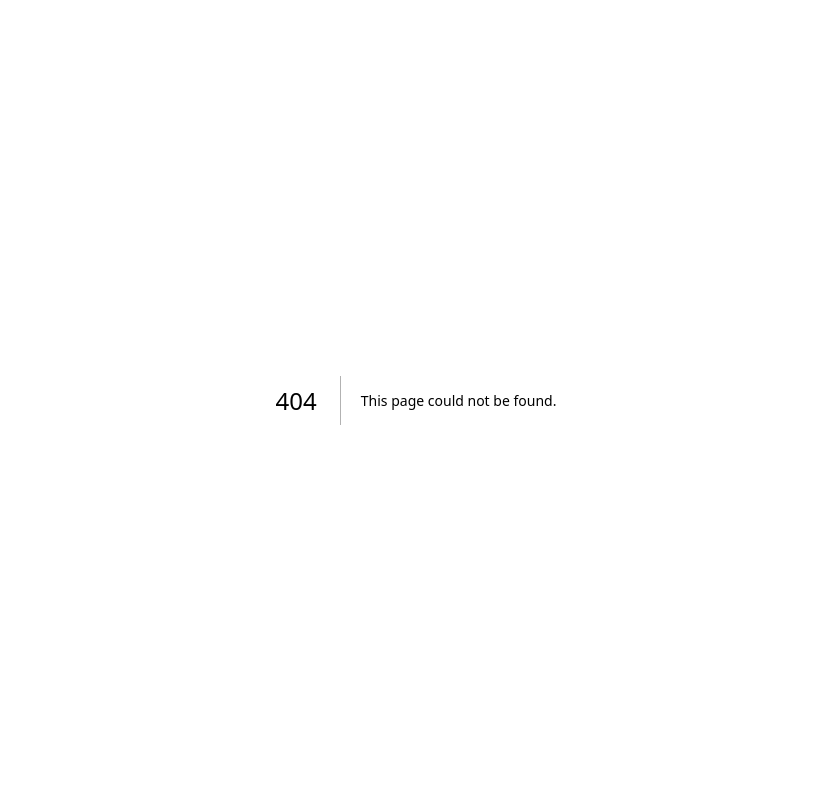
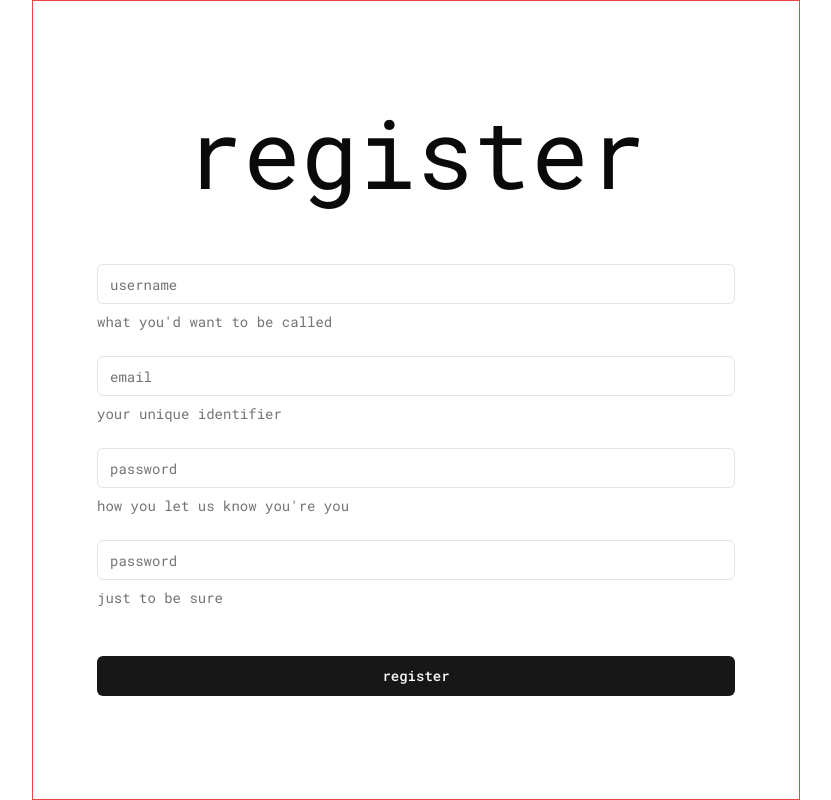
Before and after one commit to libmartinito/expense-tracker-frontend, a Next.js app: page /register in a window 1280 px wide. Before the commit this address had no page. Shown: the whole page, without its empty margins (224-1055 px from the left). Built offline with nearby package versions, Linux system fonts and the light colour scheme.

Commit message:
feat: add register page

```diff
--- /dev/null
+++ b/src/app/register/page.tsx
@@ -0,0 +1,128 @@
+"use client";
+
+import { Button } from "@/components/ui/button";
+import {
+  Form,
+  FormControl,
+  FormDescription,
+  FormField,
+  FormItem,
+  FormMessage,
+} from "@/components/ui/form";
+import { Input } from "@/components/ui/input";
+import { useForm } from "react-hook-form";
+import { z } from "zod";
+import { zodResolver } from "@hookform/resolvers/zod";
+
+const formSchema = z.object({
+  username: z.string().min(3).max(30),
+  email: z.string().email(),
+  password: z.string().min(3),
+  passwordConfirmation: z.string().min(3)
+}).refine((data) => data.password === data.passwordConfirmation, {
+  message: "Passwords don't match",
+  path: ["passwordConfirmation"]
+});
+
+export default function Login() {
+  const form = useForm<z.infer<typeof formSchema>>({
+    resolver: zodResolver(formSchema),
+    defaultValues: {
+      username: "",
+      email: "",
+      password: "",
+      passwordConfirmation: ""
+    },
+  });
+
+  function onSubmit(values: z.infer<typeof formSchema>) {
+    console.log(values);
+  }
+
+  return (
+    <div className="container mx-auto flex h-screen max-w-3xl flex-col border border-red-500 px-8 sm:px-16">
+      <div className="my-auto flex flex-col gap-16">
+        <div className="text-center text-6xl sm:text-8xl">register</div>
+
+        <Form {...form}>
+          <form
+            onSubmit={form.handleSubmit(onSubmit)}
+            className="flex flex-col gap-6"
+          >
+            <FormField
+              control={form.control}
+              name="username"
+              render={({ field }) => (
+                <FormItem>
+                  <FormControl>
+                    <Input placeholder="username" {...field} />
+                  </FormControl>
+
+                  <FormDescription>what you&apos;d want to be called</FormDescription>
+
+                  <FormMessage />
+                </FormItem>
+              )}
+            />
+
+            <FormField
+              control={form.control}
+              name="email"
+              render={({ field }) => (
+                <FormItem>
+                  <FormControl>
+                    <Input placeholder="email" {...field} />
+                  </FormControl>
+
+                  <FormDescription>your unique identifier</FormDescription>
+
+                  <FormMessage />
+                </FormItem>
+              )}
+            />
+
+            <FormField
+              control={form.control}
+              name="password"
+              render={({ field }) => (
+                <FormItem>
+                  <FormControl>
+                    <Input placeholder="password" {...field} />
+                  </FormControl>
+
+                  <FormDescription>
+                    how you let us know you&apos;re you
+                  </FormDescription>
+
+                  <FormMessage />
+                </FormItem>
+              )}
+            />
+
+            <FormField
+              control={form.control}
+              name="passwordConfirmation"
+              render={({ field }) => (
+                <FormItem>
+                  <FormControl>
+                    <Input placeholder="password" {...field} />
+                  </FormControl>
+
+                  <FormDescription>
+                    just to be sure
+                  </FormDescription>
+
+                  <FormMessage />
+                </FormItem>
+              )}
+            />
+
+            <Button type="submit" className="mt-6">
+              register
+            </Button>
+          </form>
+        </Form>
+      </div>
+    </div>
+  );
+}
```
